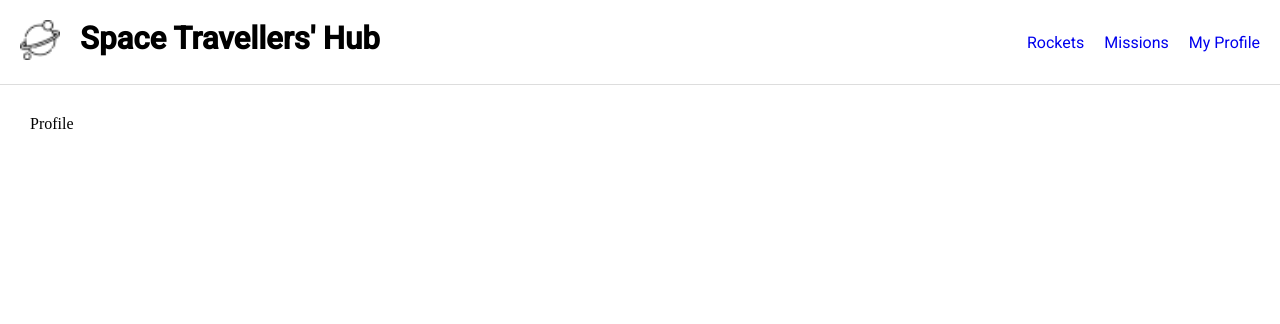
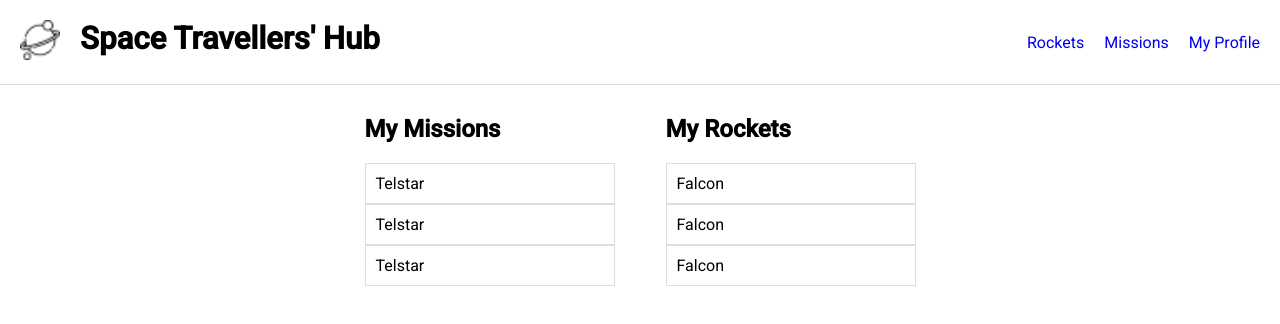
Before and after one commit to AbbyNyakara/spaceship-project, a React (Create React App) app: page /profile in a window 1280 px wide. Shown: the top 324 px of the page. Built offline with nearby package versions, Linux system fonts and the light colour scheme.

Commit message:
add profile section

```diff
--- a/package.json
+++ b/package.json
@@ -3,6 +3,8 @@
   "version": "0.1.0",
   "private": true,
   "dependencies": {
+    "@mui/icons-material": "^5.8.4",
+    "@mui/material": "^5.9.3",
     "@reduxjs/toolkit": "^1.8.3",
     "@testing-library/jest-dom": "^5.16.4",
     "@testing-library/react": "^13.3.0",
--- a/src/App.js
+++ b/src/App.js
@@ -4,7 +4,7 @@ import Header from './components/header/Header';
 import Rockets from './components/rockets/Rockets';
 import Missions from './components/missions/Missions';
 import Profile from './components/profile/Profile';
-import './App.css'
+import './App.css';
 
 function App() {
   return (
--- a/src/components/profile/Profile.js
+++ b/src/components/profile/Profile.js
@@ -1,8 +1,22 @@
-import React from 'react'
+import React from 'react';
+import './Profile.scss';
 
 function Profile() {
   return (
-    <div>Profile</div>
+    <div className='profile'>
+      <div className="my_missions">
+        <h2 className='header'>My Missions</h2>
+        <p className="mission">Telstar</p>
+        <p className="mission">Telstar</p>
+        <p className="mission">Telstar</p>
+      </div>
+      <div className="my_rockets">
+        <h2 className='header'>My Rockets</h2>
+        <p className="rocket">Falcon</p>
+        <p className="rocket">Falcon</p>
+        <p className="rocket">Falcon</p>
+      </div>
+    </div>
   )
 }
 
--- a/src/components/profile/Profile.scss
+++ b/src/components/profile/Profile.scss
@@ -0,0 +1,20 @@
+.profile {
+  display: grid;
+  width: 600px;
+  grid-template-columns: 1fr 1fr;
+  place-items: center;
+  gap: 2px;
+  margin: auto;
+  font-family: 'Roboto', sans-serif;
+}
+
+.header {
+  padding-bottom: 20px;
+}
+
+.rocket,
+.mission {
+  padding: 10px;
+  border: 1px solid #ddd;
+  min-width: 250px;
+}
```
Also changed, not shown: 1 other file (tests, documents, lock files or other folders).
